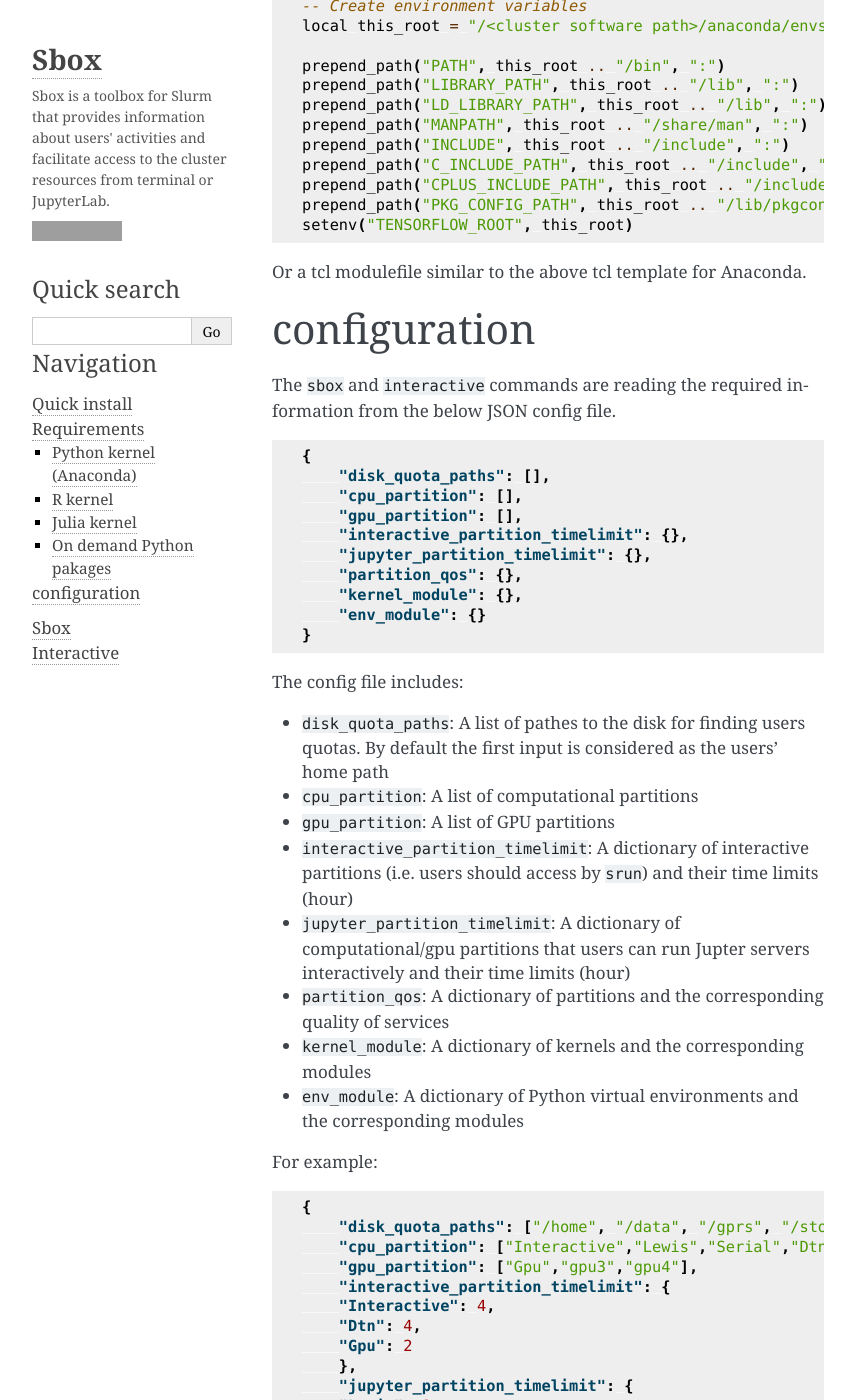
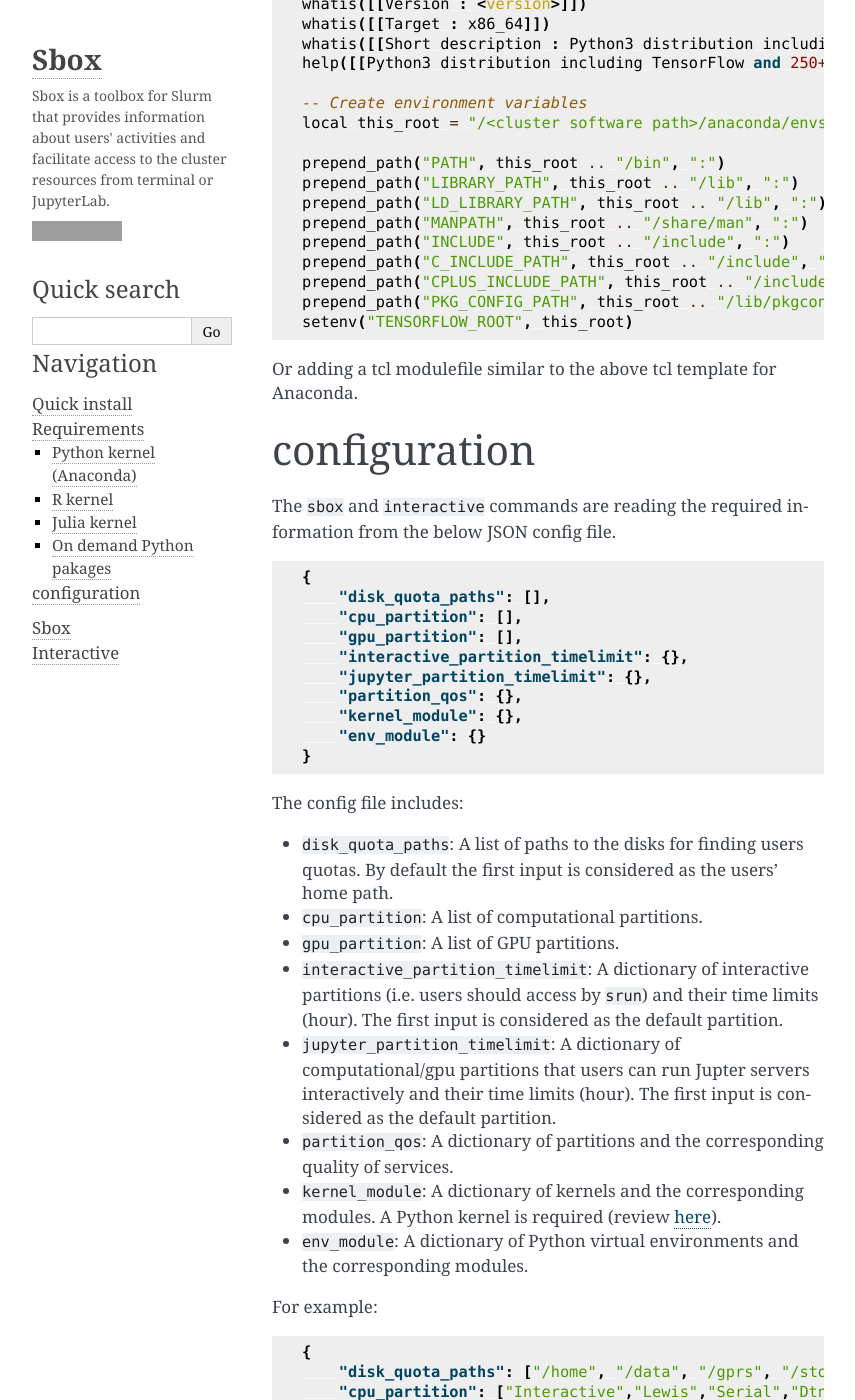
Before and after one commit to ashki23/sbox, a Sphinx documentation site: the page built from docs/requirements.rst, in a window 1280 px wide and 1400 px high, scrolled down 4728 px. Shown: the whole window, without its empty margins (202-1057 px from the left). Built offline with Sphinx 7.4.7, drawn with Linux system fonts in a browser that asks for light colours; some of the changed text lies outside the part shown; grey boxes are pictures that could not be loaded.

Commit message:
Several minor docs edit

```diff
--- a/docs/index.rst
+++ b/docs/index.rst
@@ -1,7 +1,7 @@
 Sbox
 ====
 
-Sbox is a toolbox for Slurm that provides information about users' accounts and jobs as well as information about the cluster resources. Sbox also can help Slurm admins to collect users' information by users ID and jobs ID. Interactive command uses Slurm ``srun`` and ``sbatch`` commands to request resources interactively including running a Jupyter server on the cluster.
+Sbox is a toolbox for Slurm that provides information about users' accounts and jobs as well as information about the cluster resources. Sbox also can help Slurm admins to collect users' information by user and job IDs. Interactive command uses Slurm ``srun`` and ``sbatch`` commands to request resources interactively including running a Jupyter server on the cluster.
 
 .. note:: You can download the latest release of Sbox from `https://github.com/ashki23/sbox/releases/latest <https://github.com/ashki23/sbox/releases/latest>`_ and find the codes or fork the repository on `https://github.com/ashki23/sbox <https://github.com/ashki23/sbox>`__.
 
--- a/docs/requirements.rst
+++ b/docs/requirements.rst
@@ -1,15 +1,12 @@
 Quick install
 =============
 
--  Download and extract the `latest Sbox release <https://github.com/ashki23/sbox/releases/latest>`__
+-  Download and extract the `latest Sbox release <https://github.com/ashki23/sbox/releases/latest>`__.
 -  Update the ``./config`` file based on the cluster information. Review
-   `“Configuration” <https://sbox.readthedocs.io/en/latest/requirements.html#configuration>`__ to learn more. Find a config example under
-   ``./templates/config-rcss``
--  To access a JupyerLab session, install Anaconda and create
-   the required virtual environments and modulefiles. Review
-   `“Requirements” <https://sbox.readthedocs.io/en/latest/requirements.html#requirements>`__ to learn more.
--  Place a modulefile for Sbox under ``$MODULEPATH/sbox`` directory. As
-   a template you may use ``./templates/1.1.lua``
+   `Configuration <https://sbox.readthedocs.io/en/latest/requirements.html#configuration>`__ to learn more.
+-  To access a JupyerLab session, install Anaconda and create the required virtual environments and modulefiles. Review
+   `Requirements <https://sbox.readthedocs.io/en/latest/requirements.html#requirements>`__ to learn more.
+-  Place a modulefile for Sbox under ``$MODULEPATH/sbox``. You can find the Sbox template modulefile in `here <https://github.com/ashki23/sbox/blob/main/templates/1.2.lua>`__.
 
 Requirements
 ============
@@ -49,6 +45,7 @@
 .. code:: lua
 
    -- -*- lua -*-
+
    whatis([[Name : anaconda]])
    whatis([[Version : <year.month>]])
    whatis([[Target : x86_64]])
@@ -68,7 +65,7 @@
    prepend_path("PKG_CONFIG_PATH", this_root .. "/lib/pkgconfig", ":")
    setenv("ANACONDA_ROOT", this_root)
 
-Or the following tcl modulefile under
+Or adding the following tcl modulefile under
 ``$MODULEPATH/anaconda/<year.month>``:
 
 .. code::
@@ -127,6 +124,7 @@
 .. code:: lua
 
    -- -*- lua -*-
+
    whatis([[Name : r-essentials]])
    whatis([[Version : <R version>]])
    whatis([[Target : x86_64]])
@@ -146,7 +144,7 @@
    prepend_path("PKG_CONFIG_PATH", this_root .. "/lib/pkgconfig", ":")
    setenv("RESSENTIALS_ROOT", this_root)
 
-Or a tcl modulefile similar to the above tcl template for Anaconda.
+Or adding a tcl modulefile similar to the above tcl template for Anaconda.
 
 Julia kernel
 ------------
@@ -175,6 +173,7 @@
 .. code:: lua
 
    -- -*- lua -*-
+
    whatis([[Name : julia]])
    whatis([[Version : <version>]])
    whatis([[Target : x86_64]])
@@ -194,9 +193,9 @@
    prepend_path("PKG_CONFIG_PATH", this_root .. "/lib/pkgconfig", ":")
    setenv("JULIA_ROOT", this_root)
 
-Or a tcl modulefile similar to the above tcl template for Anaconda.
+Or adding a tcl modulefile similar to the above tcl template for Anaconda.
 
-Note that the first time users run ``interactive jupyter -k julia``,
+Note that the first time that users run ``interactive jupyter -k julia``,
 Julia Jupyter kernal (IJulia) will be installed under ``~/.julia``.
 
 On demand Python pakages
@@ -231,6 +230,7 @@
 .. code:: lua
 
    -- -*- lua -*-
+
    whatis([[Name : tensorflow]])
    whatis([[Version : <version>]])
    whatis([[Target : x86_64]])
@@ -250,7 +250,7 @@
    prepend_path("PKG_CONFIG_PATH", this_root .. "/lib/pkgconfig", ":")
    setenv("TENSORFLOW_ROOT", this_root)
 
-Or a tcl modulefile similar to the above tcl template for Anaconda.
+Or adding a tcl modulefile similar to the above tcl template for Anaconda.
 
 configuration
 =============
@@ -274,23 +274,21 @@
 
 The config file includes:
 
--  ``disk_quota_paths``: A list of pathes to the disk for finding users
-   quotas. By default the first input is considered as the users’ home
-   path
--  ``cpu_partition``: A list of computational partitions
--  ``gpu_partition``: A list of GPU partitions
+-  ``disk_quota_paths``: A list of paths to the disks for finding users
+   quotas. By default the first input is considered as the users’ home path.
+-  ``cpu_partition``: A list of computational partitions.
+-  ``gpu_partition``: A list of GPU partitions.
 -  ``interactive_partition_timelimit``: A dictionary of interactive
    partitions (i.e. users should access by ``srun``) and their time
-   limits (hour)
+   limits (hour). The first input is considered as the default partition.
 -  ``jupyter_partition_timelimit``: A dictionary of computational/gpu
    partitions that users can run Jupter servers interactively and their
-   time limits (hour)
+   time limits (hour). The first input is considered as the default partition.
 -  ``partition_qos``: A dictionary of partitions and the corresponding
-   quality of services
--  ``kernel_module``: A dictionary of kernels and the corresponding
-   modules
--  ``env_module``: A dictionary of Python virtual environments and the
-   corresponding modules
+   quality of services.
+-  ``kernel_module``: A dictionary of kernels and the corresponding modules.
+   A Python kernel is required (review `here <https://sbox.readthedocs.io/en/latest/requirements.html#python-kernel-anaconda>`__).
+-  ``env_module``: A dictionary of Python virtual environments and the corresponding modules.
 
 For example:
 
```
Also changed, not shown: other parts of docs/requirements.rst (+2 -3 lines), README.md (+36 -32 lines), docs/sbox.rst (+11 -11 lines), 3 other files.
